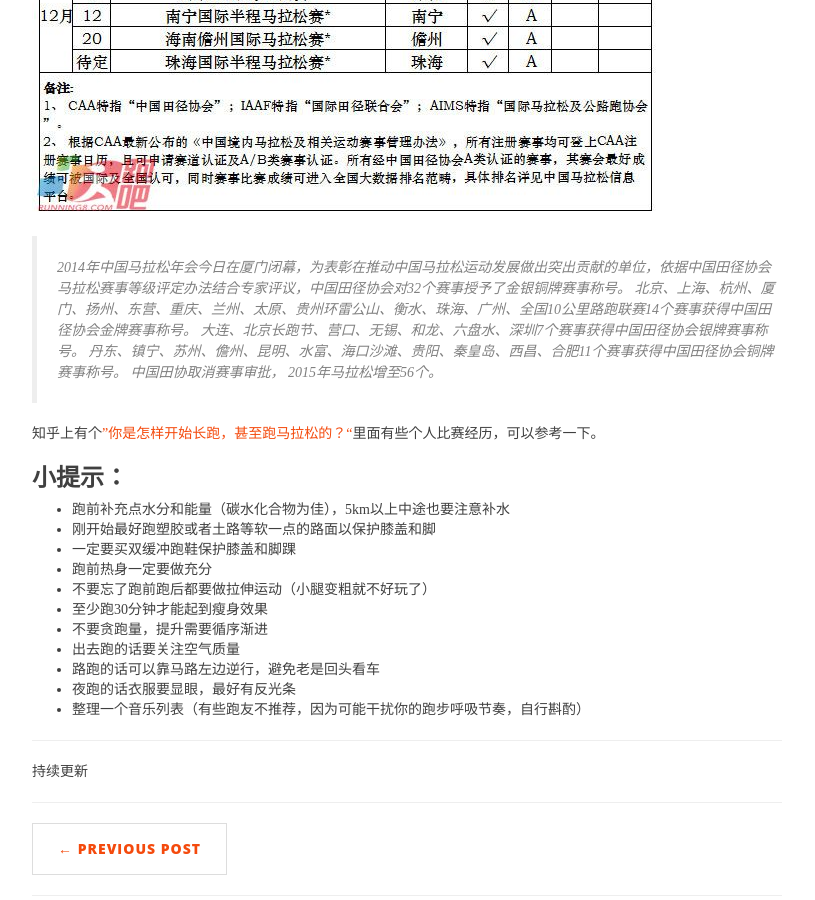
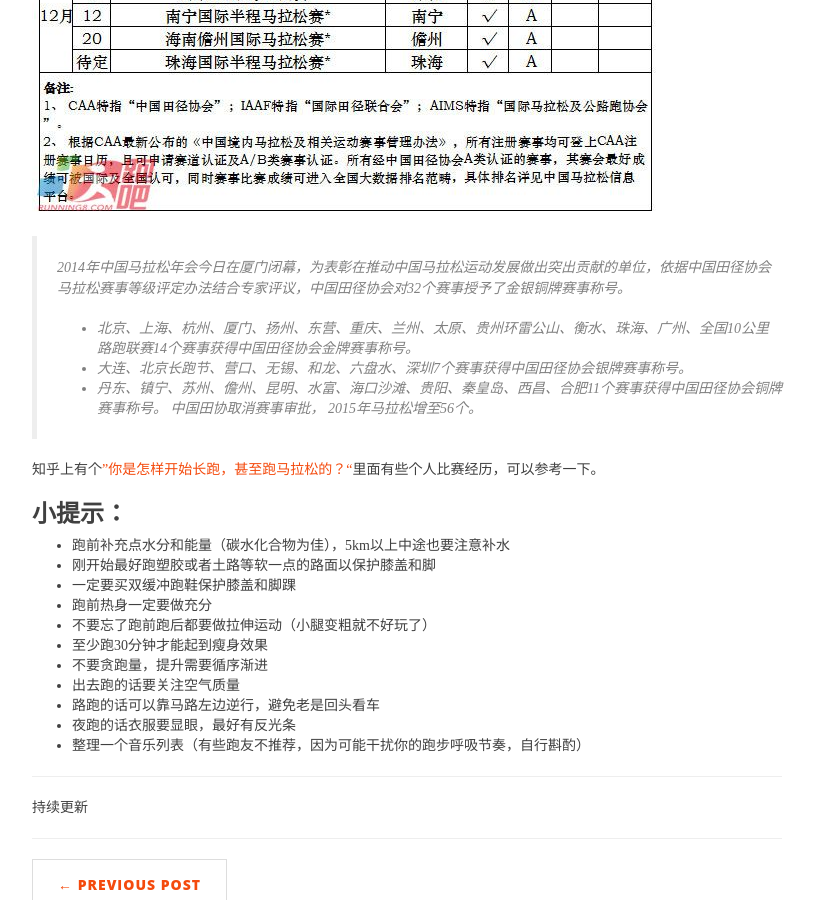
Before and after one commit to MrRaindrop/MrRaindrop.github.io, a Jekyll site: the page built from _posts/2015-01-03-the-runners-guide-to-the-galaxy.md, in a window 1280 px wide and 900 px high, scrolled down 7760 px. Shown: the whole window, without its empty margins (233-1048 px from the left). Built offline with Jekyll 4.4.1, drawn with Linux system fonts in a browser that asks for light colours; comment, search, counter and statistics services are not loaded; some of the changed text lies outside the part shown.

Commit message:
format
format

```diff
--- a/_posts/2015-01-03-the-runners-guide-to-the-galaxy.md
+++ b/_posts/2015-01-03-the-runners-guide-to-the-galaxy.md
@@ -227,11 +227,11 @@ ps: 从网上看的结果是大部分国外的跑步app地图都有偏移，国
 
 * 平时训练 - 可以强化配速跑，一周最少跑四天（隔一天跑一次，最后一天跑个LSD），最多跑六天。我现在的平时跑是7~8km，一般5km是ok的
 * 周末 - 跑个长点的LSD（Long Slow Distance），周末LSD逐渐加量
-* LSD参考跑量：``10-12-15-18*2-20（半马）-22-25-28-30-32*2-35*2-38``
+* ``LSD``参考跑量：``10-12-15-18*2-20（半马）-22-25-28-30-32*2-35*2-38``
 
-LSD建议2周加一次量，上面的*2表示该LSD距离需要完成2次
+LSD建议2周加一次量，上面的``*2``表示该LSD距离需要完成2次
 
-也可以参考[跑步训练的一些知识及技巧](http://www.doyouhike.net/forum/running/499636,0,0,0.html)，里面介绍了间歇跑和倒金字塔跑法。
+也可以参考[跑步训练的一些知识及技巧](http://www.doyouhike.net/forum/running/499636,0,0,0.html)，里面介绍了``间歇跑``和``倒金字塔``跑法。
 
 ### 相关的比赛
 
@@ -240,9 +240,9 @@ LSD建议2周加一次量，上面的*2表示该LSD距离需要完成2次
 ![Marathon](http://www.mrraindrop.com/img/posts/marathon.jpg)
 
 > 2014年中国马拉松年会今日在厦门闭幕，为表彰在推动中国马拉松运动发展做出突出贡献的单位，依据中国田径协会马拉松赛事等级评定办法结合专家评议，中国田径协会对32个赛事授予了金银铜牌赛事称号。
-> 北京、上海、杭州、厦门、扬州、东营、重庆、兰州、太原、贵州环雷公山、衡水、珠海、广州、全国10公里路跑联赛14个赛事获得中国田径协会金牌赛事称号。
-> 大连、北京长跑节、营口、无锡、和龙、六盘水、深圳7个赛事获得中国田径协会银牌赛事称号。
-> 丹东、镇宁、苏州、儋州、昆明、水富、海口沙滩、贵阳、秦皇岛、西昌、合肥11个赛事获得中国田径协会铜牌赛事称号。
+> * 北京、上海、杭州、厦门、扬州、东营、重庆、兰州、太原、贵州环雷公山、衡水、珠海、广州、全国10公里路跑联赛14个赛事获得中国田径协会金牌赛事称号。
+> * 大连、北京长跑节、营口、无锡、和龙、六盘水、深圳7个赛事获得中国田径协会银牌赛事称号。
+> * 丹东、镇宁、苏州、儋州、昆明、水富、海口沙滩、贵阳、秦皇岛、西昌、合肥11个赛事获得中国田径协会铜牌赛事称号。
 > 中国田协取消赛事审批， 2015年马拉松增至56个。
 
 知乎上有个[”你是怎样开始长跑，甚至跑马拉松的？“](http://www.zhihu.com/question/19696958)里面有些个人比赛经历，可以参考一下。
```
